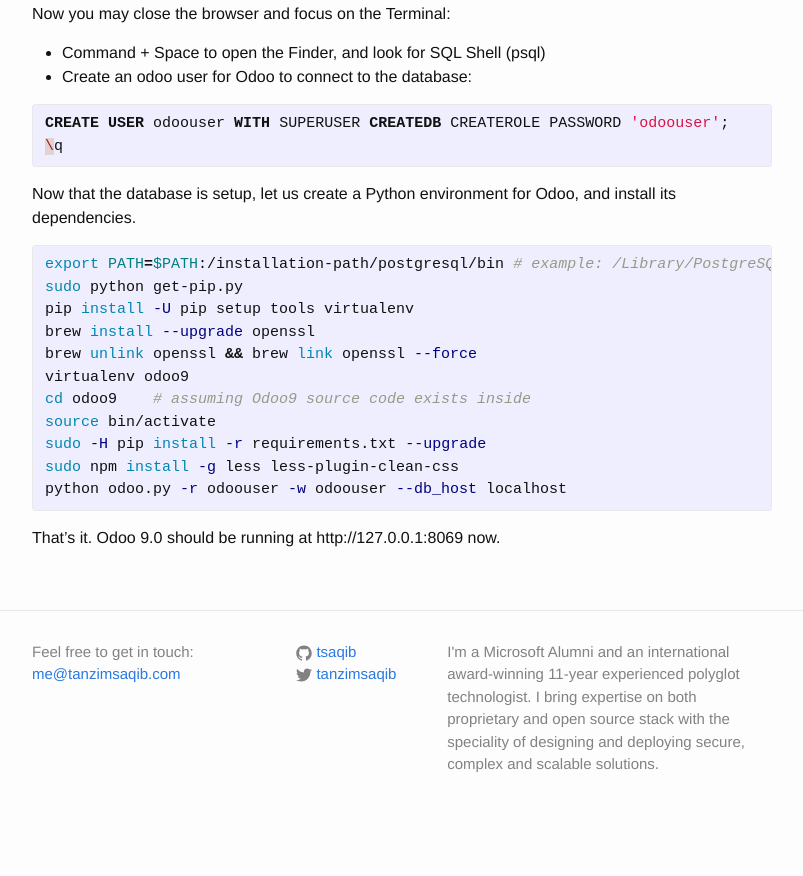
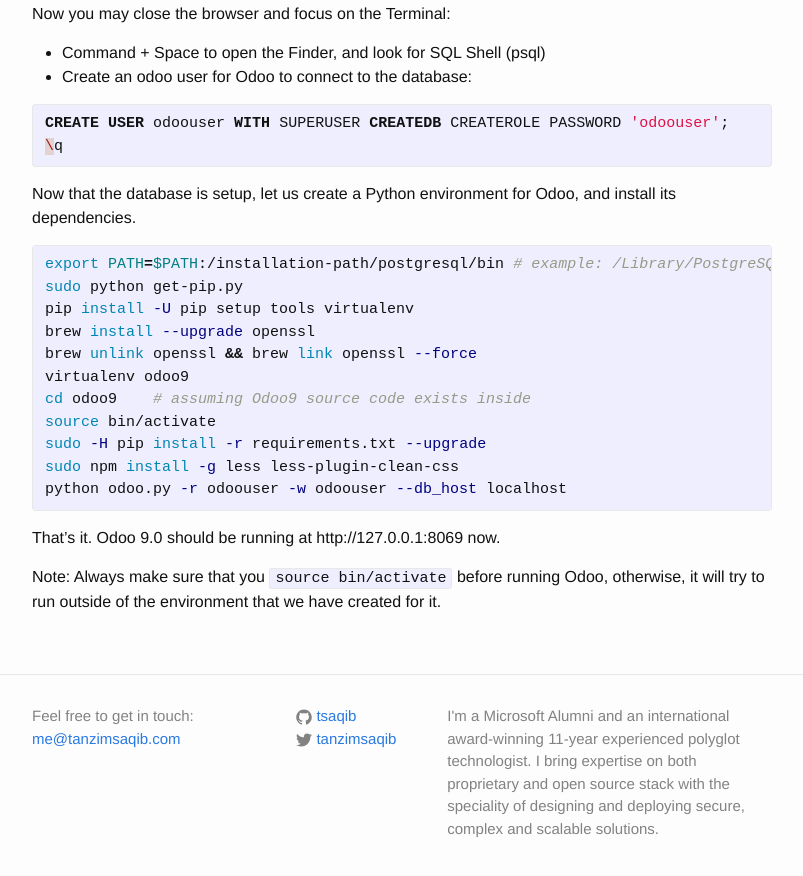
Before and after one commit to tsaqib/www, a Jekyll site: the page built from _posts/2016-06-09-odoo9-up-running.md, in a window 1280 px wide and 900 px high, scrolled down 678 px. Shown: the top 876 px of the window, without its empty margins (238-1041 px from the left). Built offline with Jekyll 4.4.1, drawn with Linux system fonts in a browser that asks for light colours; comment, search, counter and statistics services are not loaded; before the commit the page ends 1514 px from its top, so only the background shows below that.

Commit message:
Edited Odoo 9.0 post

```diff
--- a/_posts/2016-06-09-odoo9-up-running.md
+++ b/_posts/2016-06-09-odoo9-up-running.md
@@ -46,3 +46,5 @@
 {% endhighlight %}
 
 That's it. Odoo 9.0 should be running at http://127.0.0.1:8069 now.
+
+Note: Always make sure that you `source bin/activate` before running Odoo, otherwise, it will try to run outside of the environment that we have created for it.
```
